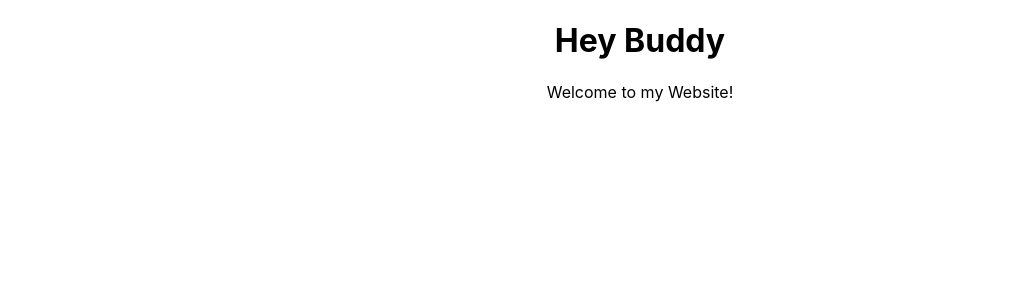
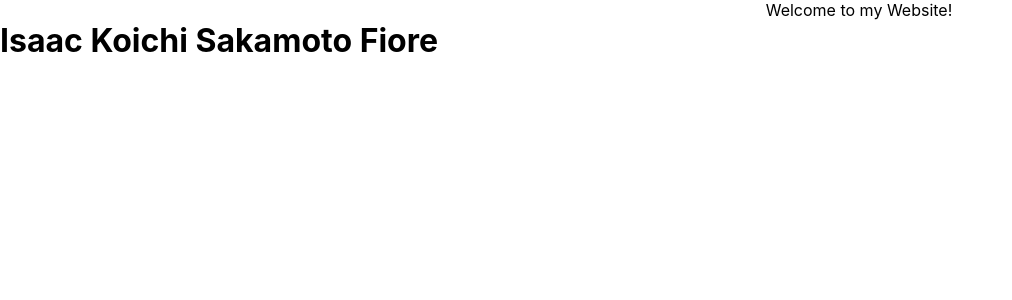
Before and after one commit to KoichiSakamoto/isaac-fiore-dot-com, a React (Create React App) app: page / in a window 1280 px wide. Shown: the top 300 px of the page, without its empty margins (0-1012 px from the left). Built offline with nearby package versions, Linux system fonts and the light colour scheme.

Commit message:
removed redux since it doesnt make sense for a project of this size

```diff
--- a/src/App.css
+++ b/src/App.css
@@ -22,6 +22,10 @@
   color: #61dafb;
 }
 
+.name-title {
+  float: left;
+}
+
 @keyframes App-logo-spin {
   from {
     transform: rotate(0deg);
--- a/src/App.js
+++ b/src/App.js
@@ -2,12 +2,13 @@ import React, { Component } from 'react';
 import logo from './logo.svg';
 import './App.css';
 import WelcomePage from './components/WelcomePage';
+import MyName from './components/MyName'
 
 class App extends Component {
   render() {
     return (
       <div className="App">
-        <h1> Hey Buddy </h1>
+        <MyName />
         <WelcomePage />
       </div>
     );
--- /dev/null
+++ b/src/components/MyName.js
@@ -0,0 +1,7 @@
+import React from 'react'
+
+export default function MyName(props) {
+  return (
+    <h1 className="name-title"> Isaac Koichi Sakamoto Fiore </h1>
+  )
+}
--- a/src/index.js
+++ b/src/index.js
@@ -3,16 +3,9 @@ import ReactDOM from 'react-dom';
 import './index.css';
 import App from './App';
 import * as serviceWorker from './serviceWorker';
-import { createStore } from 'redux';
-import rootReducer from './reducers/rootReducer.js'
-import { Provider } from 'react-redux'
 
-let store = createStore(rootReducer)
 
-ReactDOM.render(
-  <Provider store={store}>
-    <App />
-  </Provider>,
+ReactDOM.render( <App />,
   document.getElementById('root'));
 
 // If you want your app to work offline and load faster, you can change
--- a/src/reducers/rootReducer.js
+++ /dev/null
@@ -1,6 +0,0 @@
-export default function rootReducer(state = {}, action) {
-  switch(action.type) {
-    default:
-      return state
-  }
-}
```
